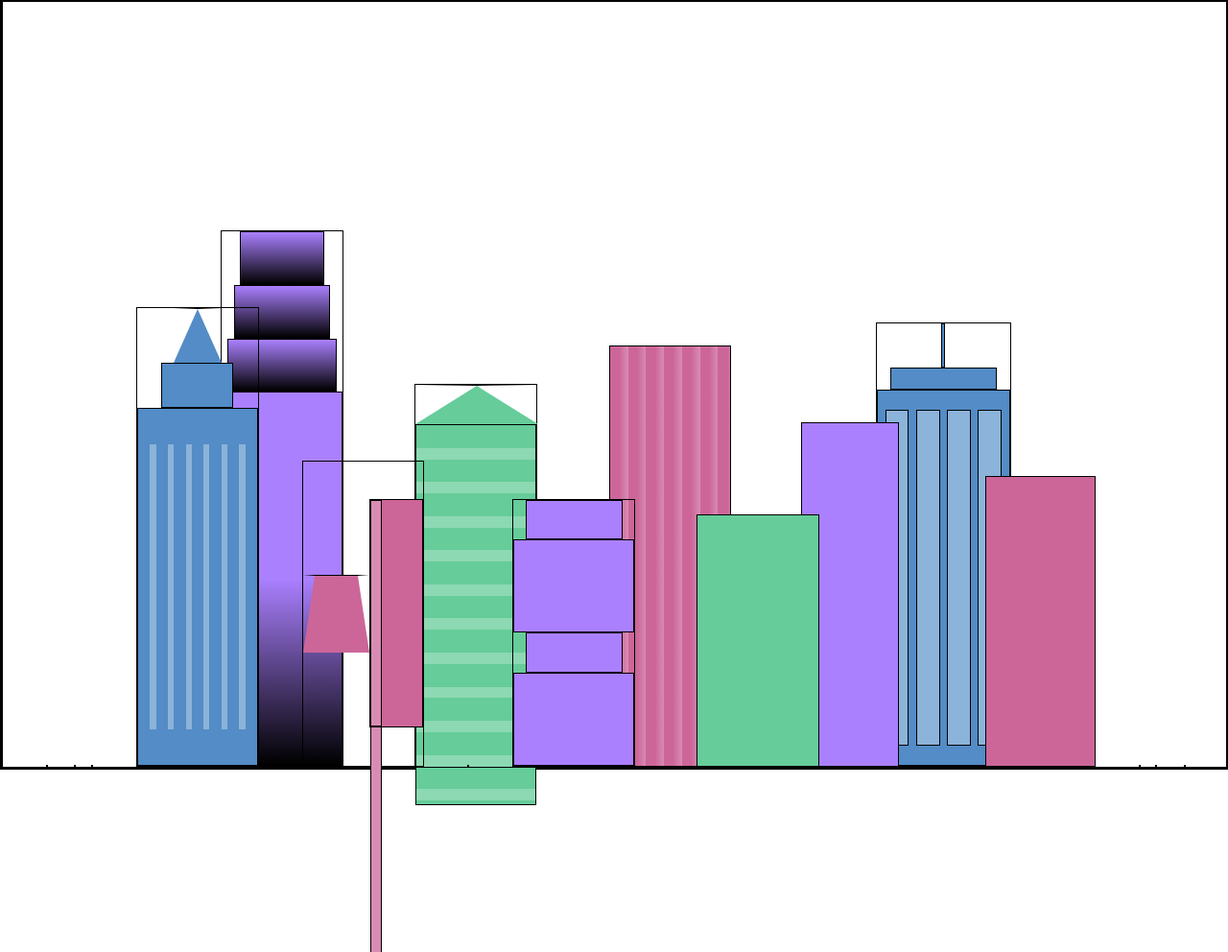
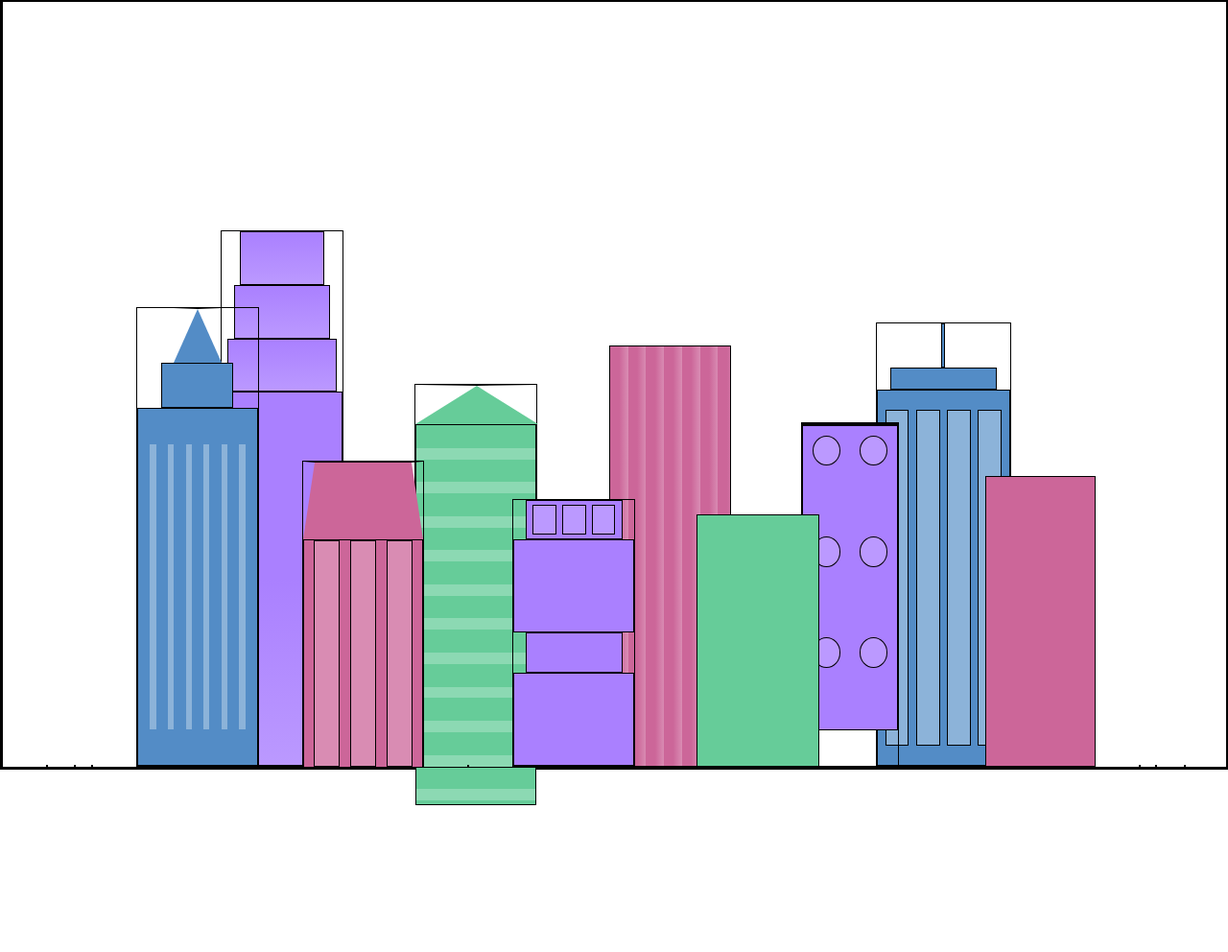
Before and after one commit to Sekoutouree/City-sky-line, a plain HTML site: page index.html in a window 1280 px wide. Shown: the top 992 px of the page at 96% size. After the commit the page ends 839 px from the top, so only its background shows below. Drawn offline with Linux system fonts and the light colour scheme.

Commit message:
Updated index.html and styles.css

```diff
--- a/index.html
+++ b/index.html
@@ -44,21 +44,36 @@
             <div class="fb1b"></div>
             <div class="fb1c"></div>
         </div>
-        <div class="fb2 window-wrap">
+        <div class="fb2">
             <div class="fb2a"></div>
-            <div class="fb2b">
+            <div class="fb2b window-wrap">
                 <div class="fb2-window"></div>
-                <div class="fb2-window"></div><div class="fb2-window"></div>
+                <div class="fb2-window"></div>
+                <div class="fb2-window"></div>
             </div>
         </div>
         <div></div>
         <div class="fb3 building-wrap">
-            <div class="fb3a"></div>
+            <div class="fb3a window-wrap">
+                <div class="fb3-window"></div>
+                <div class="fb3-window"></div>
+                <div class="fb3-window"></div>
+            </div>
             <div class="fb3b"></div>
             <div class="fb3a"></div>
             <div class="fb3b"></div>
         </div>
-        <div class="fb4"></div>
+        <div class="fb4">
+            <div class="fb4a"></div>
+            <div class="fb4b">
+                <div class="fb4-window"></div>
+                <div class="fb4-window"></div>
+                <div class="fb4-window"></div>
+                <div class="fb4-window"></div>
+                <div class="fb4-window"></div>
+                <div class="fb4-window"></div>
+            </div>
+        </div>
         <div class="fb5"></div>
         <div class="fb6"></div>
         <div></div>
--- a/styles.css
+++ b/styles.css
@@ -3,7 +3,7 @@
     --building-color2: #66cc99;
     --building-color3: #cc6699;
     --building-color4: #538cc6;
-    --window-color1: black;
+    --window-color1: #bb99ff;
     --window-color2: #8cd9b3;
     --window-color3: #d98cb3;
     --window-color4: #8cb3d9;
@@ -249,12 +249,34 @@ body {
     background-color: var(--building-color1);
 }
 
+.fb3-window {
+    width: 25%;
+    height: 80%;
+    background-color: var(--window-color1);
+}
+
 .fb4 {
     width: 8%;
     height: 45%;
-    background-color: var(--building-color1);
     position: relative;
     left: 10%;
+}
+
+.fb4b {
+    width: 100%;
+    height: 89%;
+    background-color: var(--building-color1);
+    display: flex;
+    flex-wrap: wrap;
+}
+
+.fb4-window {
+    width: 30%;
+    height: 10%;
+    border-radius: 50%;
+    margin: 10%;
+    background-color: var(--window-color1);
+
 }
 
 .fb5 {
```
